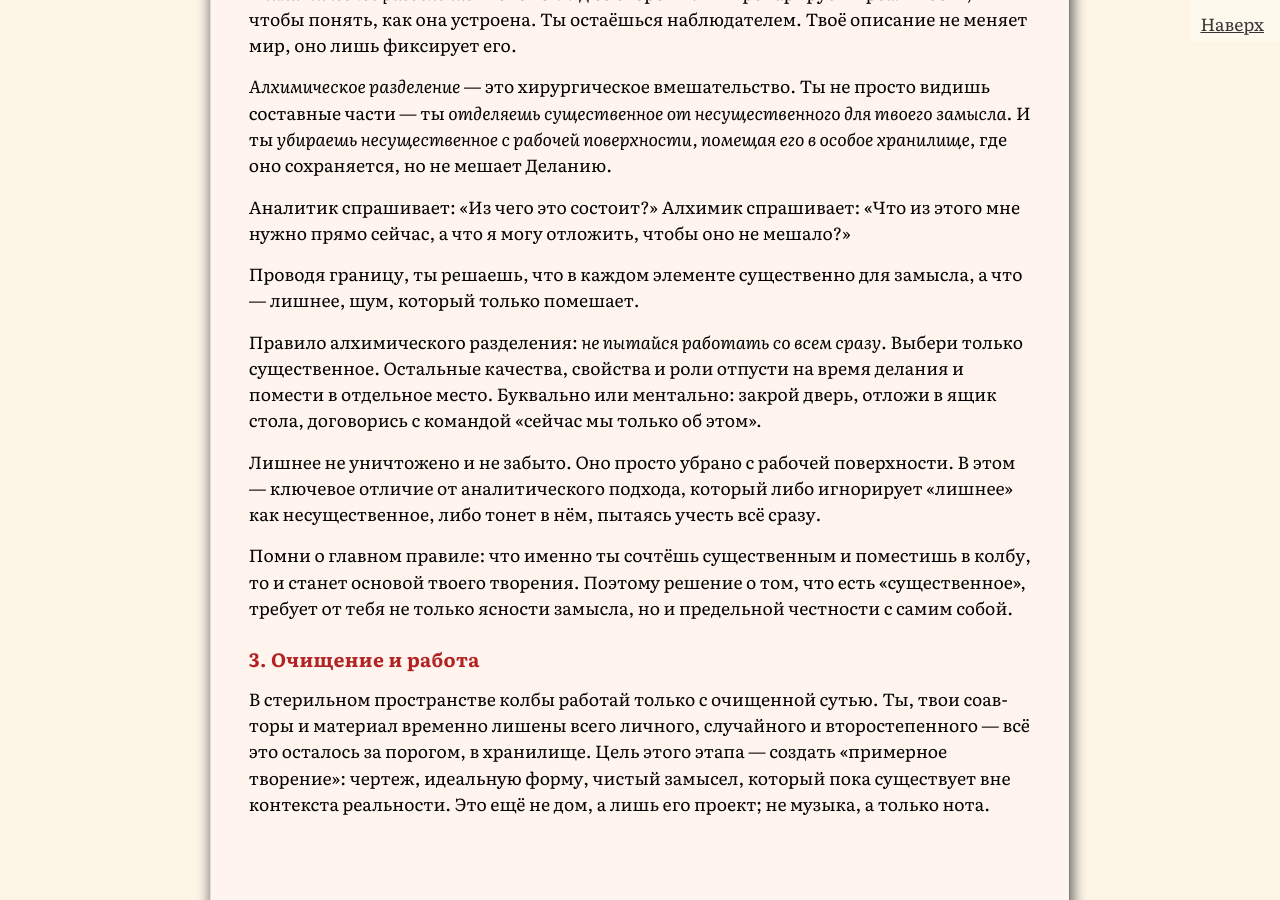
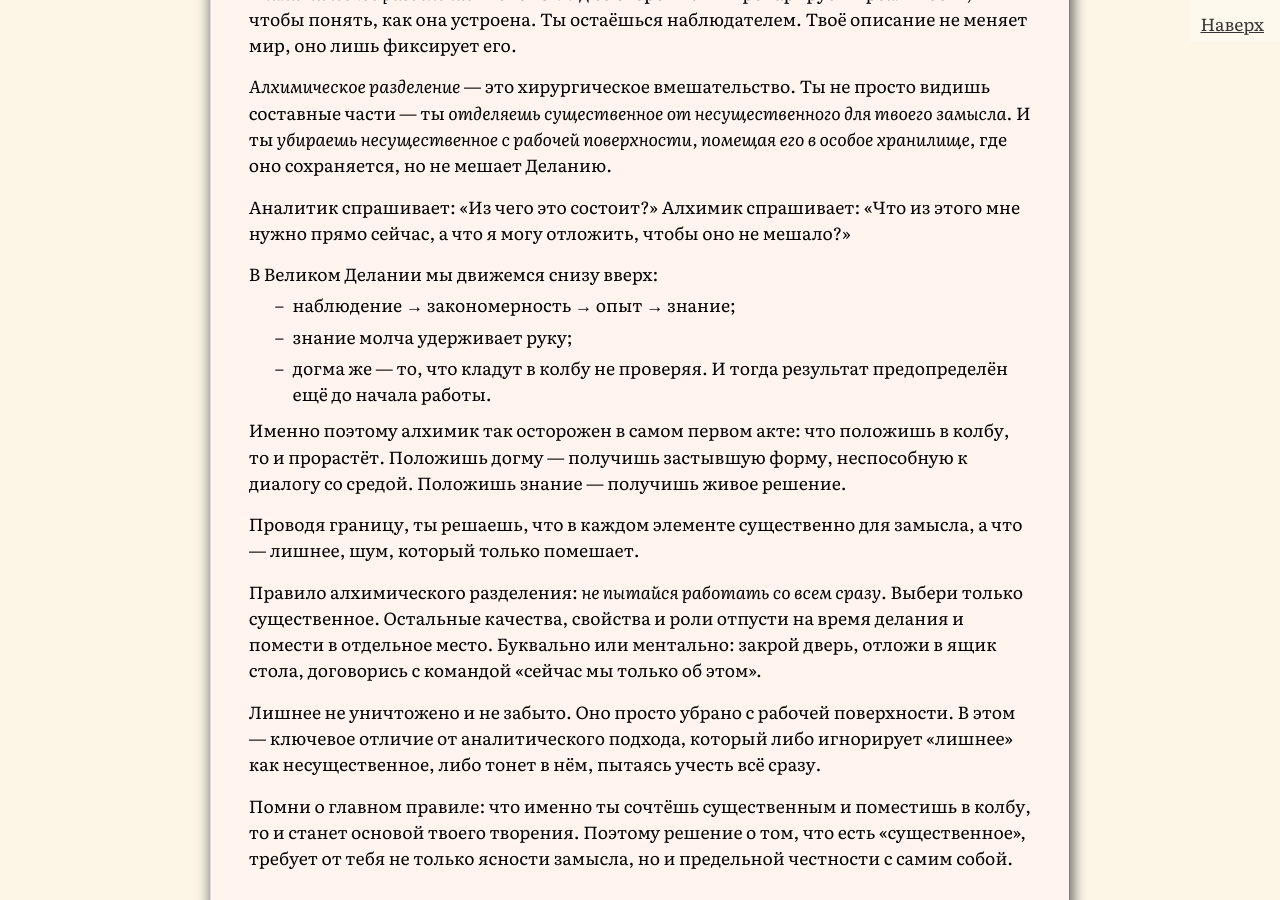
Before and after one commit to SergSi/land-use-art, a Jekyll site: the page built from _posts/2026-02-23-alhimia.md, in a window 1280 px wide and 900 px high, scrolled down 7429 px. Built offline with Jekyll 4.4.1, drawn with Linux system fonts in a browser that asks for light colours; some web fonts are replaced.

Commit message:
Update 2026-02-23-alhimia.md

```diff
--- a/_posts/2026-02-23-alhimia.md
+++ b/_posts/2026-02-23-alhimia.md
@@ -148,6 +148,14 @@ graph TD
 
 Аналитик спрашивает: «Из чего это состоит?»
 Алхимик спрашивает: «Что из этого мне нужно прямо сейчас, а что я могу отложить, чтобы оно не мешало?»
+
+В Великом Делании мы движемся снизу вверх:
+
+- наблюдение → закономерность → опыт → знание;
+- знание молча удерживает руку;
+- догма же — то, что кладут в колбу не проверяя. И тогда результат предопределён ещё до начала работы.
+
+Именно поэтому алхимик так осторожен в самом первом акте: что положишь в колбу, то и прорастёт. Положишь догму — получишь застывшую форму, неспособную к диалогу со средой. Положишь знание — получишь живое решение.
 
 Проводя границу, ты решаешь, что в каждом элементе существенно для замысла, а что — лишнее, шум, который только помешает.
 
```
